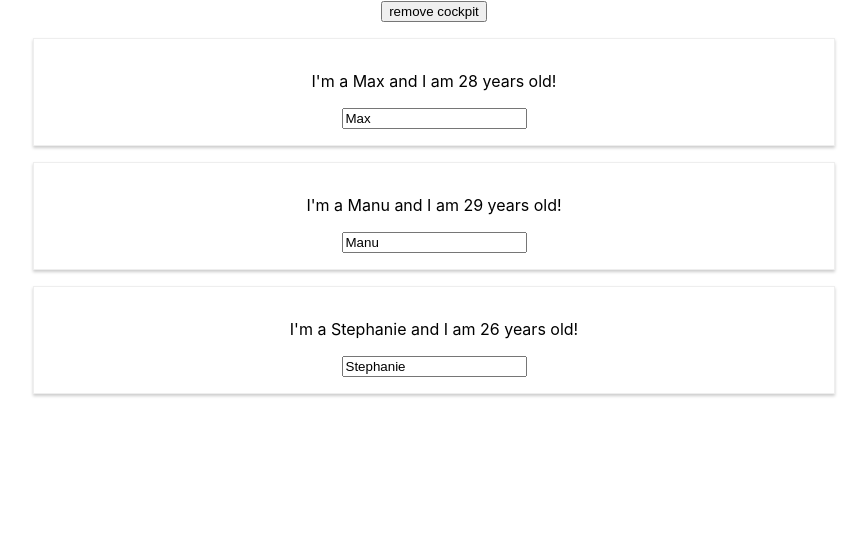
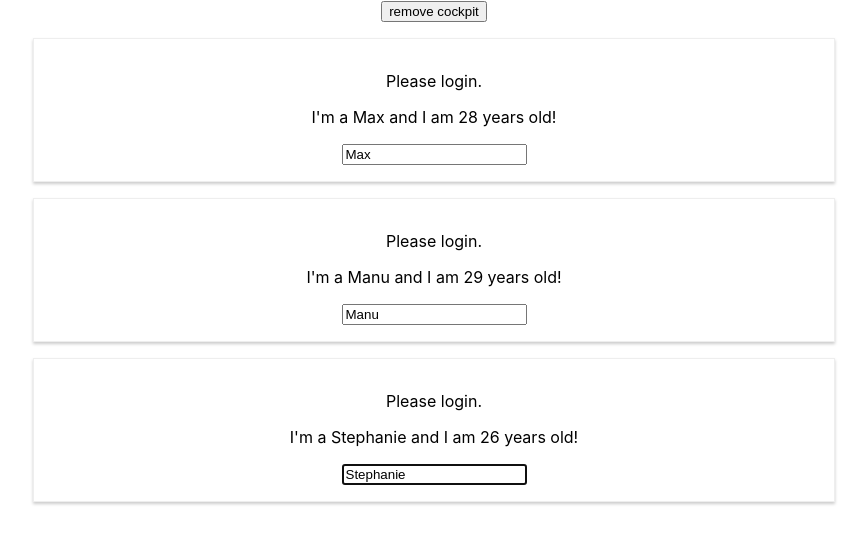
Before and after one commit to rioputroo/first-react, a React (Create React App) app: page / in a window 1280 px wide. Both pictures are taken after a click on the button "Toggle Persons". Shown: the top 544 px of the page, without its empty margins (206-1073 px from the left). Built offline with nearby package versions, Linux system fonts and the light colour scheme.

Commit message:
feat: context and higher order component

```diff
--- a/package.json
+++ b/package.json
@@ -6,6 +6,7 @@
     "@testing-library/jest-dom": "^5.11.4",
     "@testing-library/react": "^11.1.0",
     "@testing-library/user-event": "^12.1.10",
+    "prop-types": "^15.7.2",
     "react": "^17.0.2",
     "react-dom": "^17.0.2",
     "react-scripts": "4.0.3",
--- a/src/components/Cockpit/Cockpit.js
+++ b/src/components/Cockpit/Cockpit.js
@@ -1,14 +1,17 @@
-import React, { useEffect } from 'react';
+import React, { useEffect, useRef, useContext } from 'react';
 import './Cockpit.css';
+import AuthContext from '../../context/auth-context';
 
 function Cockpit(props) {
+  const toggleBtnRef = useRef(null);
+  const authContext = useContext(AuthContext);
+
   useEffect(() => {
     console.log('[Cockpit.js] use effect');
     return () => {
-        console.log('[Cockpit.js] cleanup work')
+      console.log('[Cockpit.js cleanup work');
     };
   }, []);
-
 
   const classes = [];
 
@@ -24,9 +27,10 @@ function Cockpit(props) {
     <div>
       <h1>{props.title}</h1>
       <p className={classes.join(' ')}>This is really working</p>
-      <button style={props.style} onClick={props.clicked}>
+      <button ref={toggleBtnRef} style={props.style} onClick={props.clicked}>
         Toggle Persons
       </button>
+      <button onClick={authContext.login}>Login</button>
     </div>
   );
 }
--- a/src/components/Persons/Person/Person.js
+++ b/src/components/Persons/Person/Person.js
@@ -1,19 +1,51 @@
 import React, { Component } from 'react';
+import Auxiliary from '../../../hoc/Auxiliary';
+import withClass from '../../../hoc/withClass';
+import PropTypes from 'prop-types';
+import AuthContext from '../../../context/auth-context';
 
 import './Person.css';
 
 class Person extends Component {
+  constructor(props) {
+    super(props);
+    this.inputElementRef = React.createRef();
+  }
+
+  static contextType = AuthContext;
+
+  componentDidMount() {
+    this.inputElementRef.current.focus();
+  }
+
   render() {
     return (
-      <div className="Person">
+      <Auxiliary>
+        {this.context.authenticated ? <p>Authenticated!</p> : <p>Please login.</p>}
+
         <p onClick={this.props.click}>
           I'm a {this.props.name} and I am {this.props.age} years old!
         </p>
         <p>{this.props.children}</p>
-        <input type="text" onChange={this.props.changed} value={this.props.name} />
-      </div>
+        <input
+          type="text"
+          // ref={(inputEl) => {
+          //   this.inputElement = inputEl;
+          // }}
+          ref={this.inputElementRef}
+          onChange={this.props.changed}
+          value={this.props.name}
+        />
+      </Auxiliary>
     );
   }
 }
 
-export default Person;
+Person.propTypes = {
+  click: PropTypes.func,
+  name: PropTypes.string,
+  age: PropTypes.number,
+  changed: PropTypes.func,
+};
+
+export default withClass(Person, 'Person');
--- a/src/containers/App.js
+++ b/src/containers/App.js
@@ -1,6 +1,9 @@
 import React, { useState } from 'react';
 import Cockpit from '../components/Cockpit/Cockpit';
 import Persons from '../components/Persons/Persons';
+import withClass from '../hoc/withClass';
+import Auxiliary from '../hoc/Auxiliary';
+import AuthContext from '../context/auth-context';
 import './App.css';
 
 function App(props) {
@@ -13,6 +16,7 @@ function App(props) {
     otherState: 'some other value',
     showPersons: false,
     showCockpit: true,
+    authenticationStatus: false,
   });
 
   const toggleCockpitDisplay = () => {
@@ -60,6 +64,15 @@ function App(props) {
     });
   };
 
+  const loginHandler = () => {
+    setPersonsState({
+      persons: personsState.persons,
+      otherState: 'some other value',
+      showPersons: true,
+      authenticationStatus: true,
+    });
+  };
+
   const style = {
     backgroundColor: 'green',
     color: 'white',
@@ -78,6 +91,7 @@ function App(props) {
           persons={personsState.persons}
           clicked={deletePersonHandler}
           changed={nameChangedHandler}
+          isAuthenticated={personsState.authenticationStatus}
         />
       </div>
     );
@@ -86,19 +100,24 @@ function App(props) {
   }
 
   return (
-    <div className="App">
+    <Auxiliary>
       <button onClick={() => toggleCockpitDisplay}>remove cockpit</button>
+      <AuthContext.Provider
+        value={{ authenticated: personsState.authenticationStatus, login: loginHandler }}
+      >
         {personsState.showCockpit ? (
           <Cockpit
             title={props.appTitle}
             personsState={personsState}
             style={style}
             clicked={togglePersonsHandler}
+            login={loginHandler}
           />
         ) : null}
         {persons}
-    </div>
+      </AuthContext.Provider>
+    </Auxiliary>
   );
 }
 
-export default App;
+export default withClass(App, 'App');
--- /dev/null
+++ b/src/context/auth-context.js
@@ -0,0 +1,5 @@
+import React from 'react';
+
+const authContext = React.createContext({authenticated: false, login: () => {}});
+
+export default authContext;
--- /dev/null
+++ b/src/hoc/Auxiliary.js
@@ -0,0 +1,3 @@
+const aux = (props) => props.children;
+
+export default aux;
--- /dev/null
+++ b/src/hoc/withClass.js
@@ -0,0 +1,11 @@
+import React from 'react';
+
+const withClass = (WrappedComponent, className) => {
+  return (props) => (
+    <div className={className}>
+      <WrappedComponent {...props} />
+    </div>
+  );
+};
+
+export default withClass;
```
Lines whose indentation alone changed are shown as unchanged.
